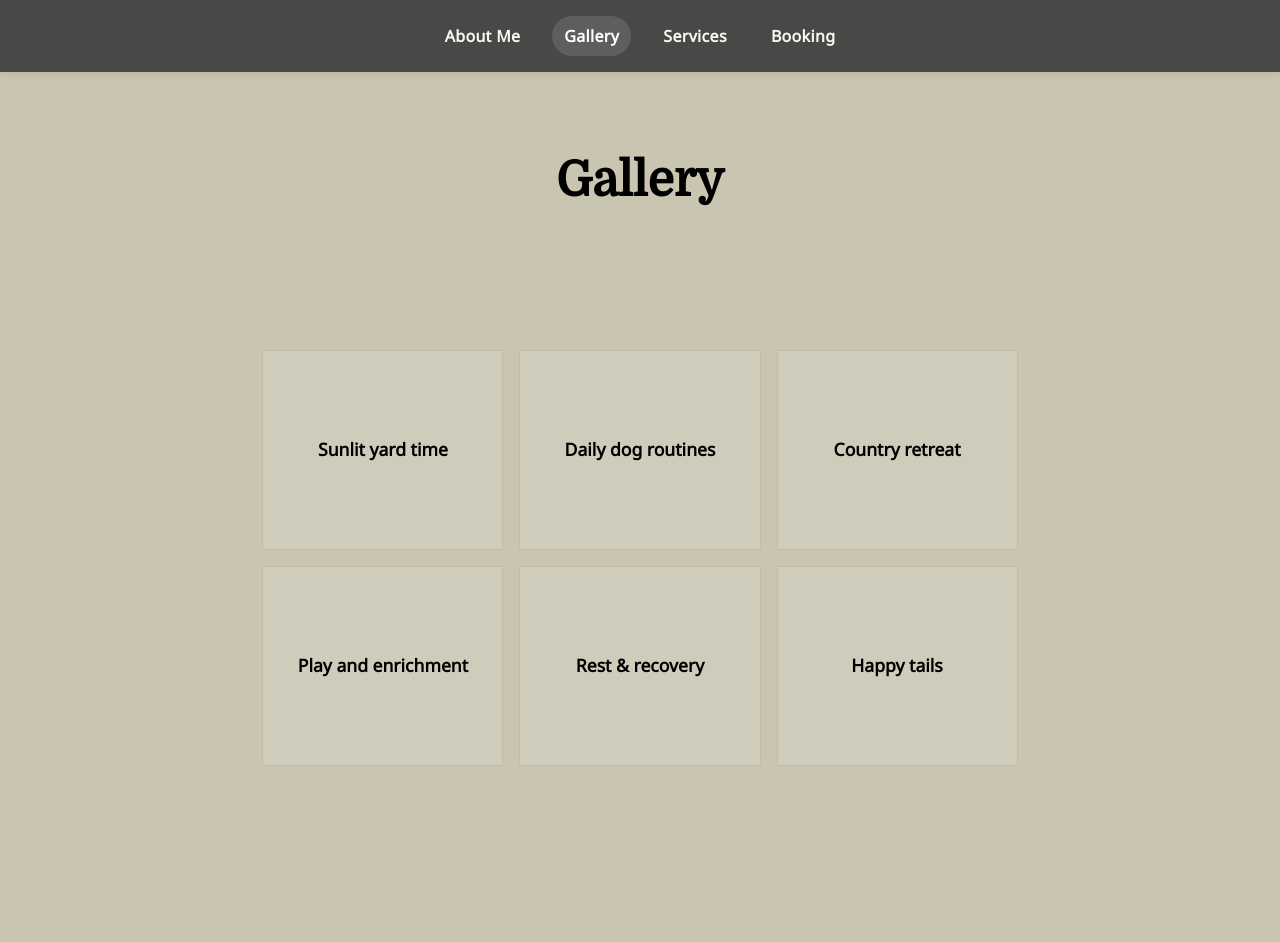
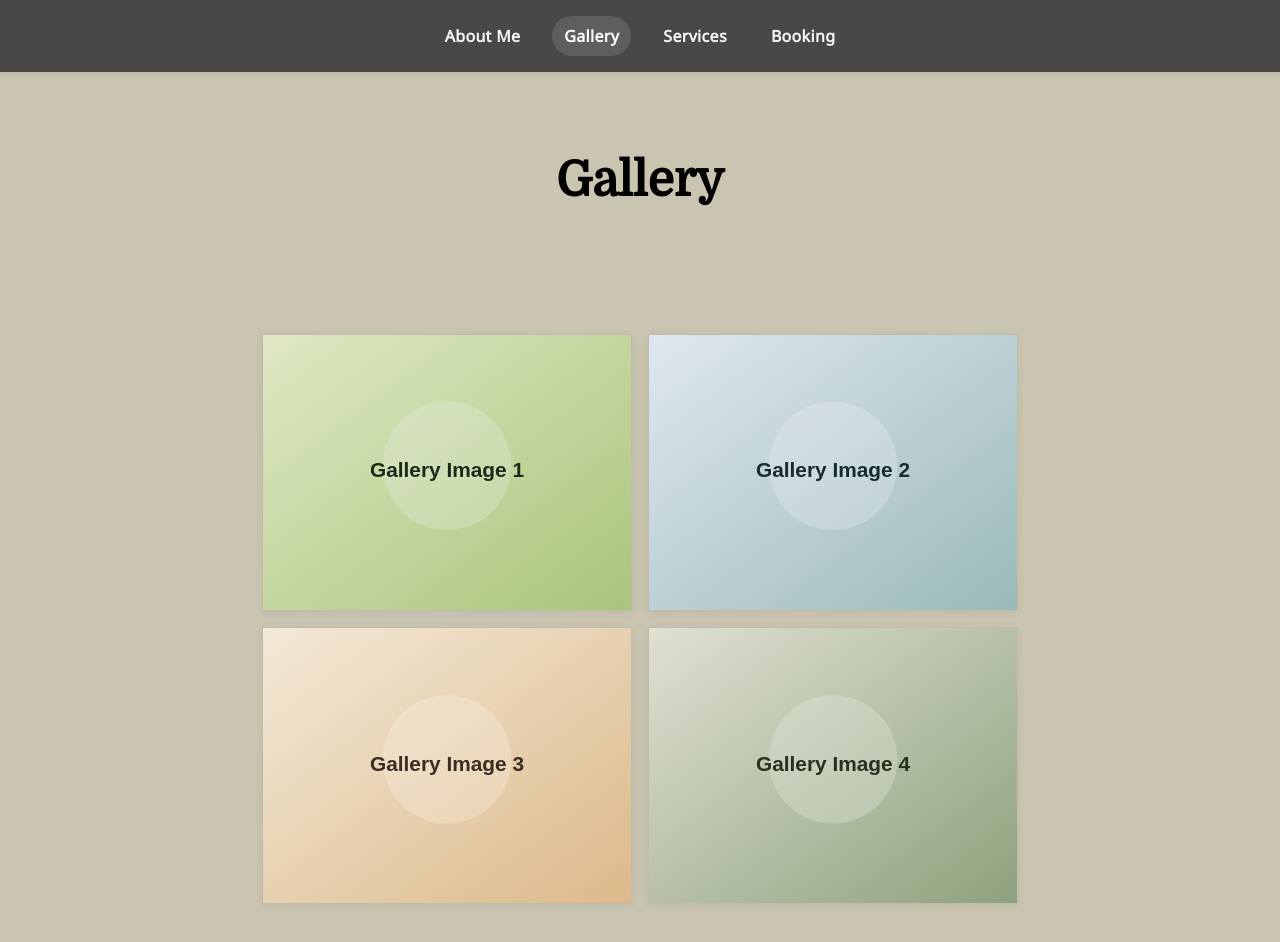
Before and after one commit to howeandhound/howeandhoundretreat, a plain HTML site: page gallery.html in a window 1280 px wide. Before the commit the page ends 886 px from the top, so only its background shows below. Drawn offline with nearby package versions, Linux system fonts and the light colour scheme.

Commit message:
Build the gallery page with a working image grid and placeholder asset files so the tab renders correctly while the client uploads the final photos.

```diff
--- a/gallery.html
+++ b/gallery.html
@@ -72,35 +72,35 @@
       margin: 0 0 20px;
     }
 
-    h1, h2 {
+    h1 {
       font-family: 'Domine', serif;
       font-weight: bold;
-      margin: 0 0 1rem;
-    }
-
-    h1 {
       font-size: clamp(2.2rem, 4vw, 3rem);
       text-align: center;
+      margin: 0;
     }
 
     .gallery-grid {
       display: grid;
-      grid-template-columns: repeat(3, minmax(0, 1fr));
+      grid-template-columns: repeat(2, minmax(0, 1fr));
       gap: 1rem;
       margin-top: 1.5rem;
     }
 
     .gallery-item {
+      position: relative;
+      overflow: hidden;
       background: rgba(255,255,255,0.12);
       border: 1px solid rgba(0,0,0,0.08);
-      padding: 1rem;
-      min-height: 200px;
-      display: flex;
-      align-items: center;
-      justify-content: center;
-      text-align: center;
-      font-weight: 700;
-      font-size: 1.1rem;
+      aspect-ratio: 4 / 3;
+      box-shadow: 0 2px 8px rgba(0,0,0,0.06);
+    }
+
+    .gallery-item img {
+      width: 100%;
+      height: 100%;
+      object-fit: cover;
+      display: block;
     }
 
     @media (max-width: 768px) {
@@ -136,12 +136,10 @@
 
     <section class="section">
       <div class="gallery-grid">
-        <div class="gallery-item">Sunlit yard time</div>
-        <div class="gallery-item">Daily dog routines</div>
-        <div class="gallery-item">Country retreat</div>
-        <div class="gallery-item">Play and enrichment</div>
-        <div class="gallery-item">Rest &amp; recovery</div>
-        <div class="gallery-item">Happy tails</div>
+        <div class="gallery-item"><img src="assets/gallery/gallery-1.svg" alt="Dog gallery image 1"></div>
+        <div class="gallery-item"><img src="assets/gallery/gallery-2.svg" alt="Dog gallery image 2"></div>
+        <div class="gallery-item"><img src="assets/gallery/gallery-3.svg" alt="Dog gallery image 3"></div>
+        <div class="gallery-item"><img src="assets/gallery/gallery-4.svg" alt="Dog gallery image 4"></div>
       </div>
     </section>
   </main>
```
Also changed, not shown: assets/gallery/gallery-1.svg (added), assets/gallery/gallery-2.svg (added), assets/gallery/gallery-3.svg (added), assets/gallery/gallery-4.svg (added).
